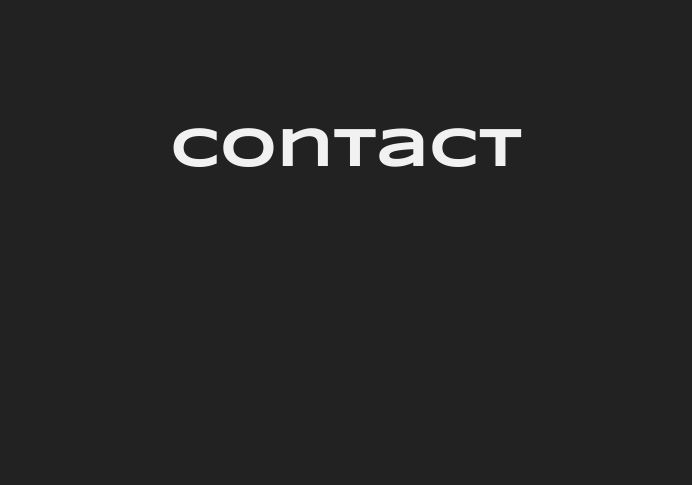
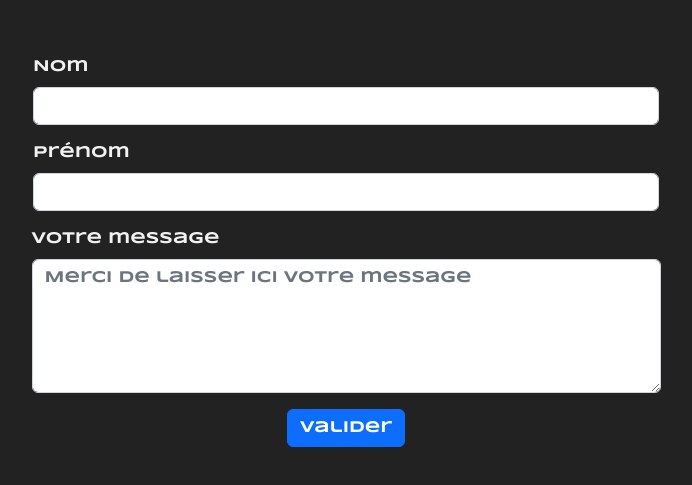
Before and after one commit to xkedass/Portfolio, a React (Create React App) app: page / in a window 1280 px wide. Shown: the part 3439-3924 px from the top of the page, without its empty margins (294-986 px from the left). Built offline with nearby package versions, Linux system fonts and the light colour scheme.

Commit message:
form et debug

```diff
--- a/package.json
+++ b/package.json
@@ -3,16 +3,20 @@
   "version": "0.1.0",
   "private": true,
   "dependencies": {
+    "@hookform/resolvers": "^2.9.9",
     "@testing-library/jest-dom": "^5.16.5",
     "@testing-library/react": "^13.4.0",
     "@testing-library/user-event": "^13.5.0",
     "react": "^18.2.0",
     "react-dom": "^18.2.0",
+    "react-hook-form": "^7.38.0",
     "react-router": "^6.4.2",
     "react-router-dom": "^6.4.2",
     "react-scripts": "5.0.1",
+    "resolver": "^0.1.12",
     "sass": "^1.55.0",
-    "web-vitals": "^2.1.4"
+    "web-vitals": "^2.1.4",
+    "yup": "^0.32.11"
   },
   "scripts": {
     "start": "react-scripts start",
--- a/src/pages/Contact.jsx
+++ b/src/pages/Contact.jsx
@@ -1,13 +1,85 @@
 import React from "react";
+import { useForm } from "react-hook-form";
+import { yupResolver } from "@hookform/resolvers/yup";
+import * as yup from "yup";
 
 export default function Contact() {
+  const schema = yup.object({
+    name: yup.string().max(50).required("merci de rentrer votre nom"),
+    firstName: yup.string().max(50).required("merci de rentrer votre prénom"),
+    mess: yup.string().max(50).required("merci de rentrer votre message")
+  });
+
+  const {
+    register,
+    formState: { errors },
+    handleSubmit,
+  } = useForm({
+    resolver: yupResolver(schema),
+  });
+
+  const onSubmit = () => {
+    alert("votre message a bien été envoyé");
+  };
+
   return (
-    <div>
-      <div className="contact container-fluid" id="contact">
-        <div className="contact-content">
-          <h1>contact</h1>
+    <form
+      className="contact container contact-content"
+      onSubmit={handleSubmit(onSubmit)}
+      id="contact"
+    >
+      <div className="row g-3 d-flex justify-content-center">
+        <div className="col-md-12">
+          <label htmlFor="inputName" className="form-label">
+            Nom
+          </label>
+          <input
+            type="text"
+            className="form-control"
+            id="inputName"
+            name="name"
+            {...register("name")}
+          />
+          {errors.name && <p className="c-yup">{errors.name.message}</p>}
+        </div>
+        <div className="col-md-12 mb-3">
+          <label htmlFor="inputFirstName" className="form-label">
+            Prénom
+          </label>
+          <input
+            type="text"
+            className="form-control"
+            id="inputFirstName"
+            name="firstname"
+            {...register("firstName")}
+          />
+          {errors.firstName && (
+            <p className="c-yup">{errors.firstName.message}</p>
+          )}
         </div>
       </div>
-    </div>
+      <div className="row g-3 d-flex justify-content-center">
+        <div className="col-md-12 mb-3">
+          <label htmlFor="inputMessage" className="form-label">
+            Votre message
+          </label>
+          <textarea
+            cols="45"
+            rows="5"
+            className="form-control"
+            id="inputMessage"
+            placeholder="Merci de laisser ici votre message"
+            name="mess"
+            {...register("mess")}
+          />
+          {errors.mess && <p className="c-yup">{errors.mess.message}</p>}
+        </div>
+      </div>
+      <div className="col-12 d-flex justify-content-center">
+        <button type="submit" className="btn btn-primary">
+          Valider
+        </button>
+      </div>
+    </form>
   );
 }
--- a/src/pages/ProjectPage.jsx
+++ b/src/pages/ProjectPage.jsx
@@ -8,7 +8,7 @@ const ProjectPage = () => {
   return (
     <div className="project-details">
       {portfolioData.map((project) => (
-        <div className="project-preview">
+        <div className="project-preview" key={project.name}>
           { project.id == id ? <TemplateProject key={project.id} project={project}/> : '' }
         </div>
       ))}
--- a/src/styles/pages/_contact.scss
+++ b/src/styles/pages/_contact.scss
@@ -0,0 +1,9 @@
+.c-yup {
+    color: red;
+    text-align: center;
+}
+
+.c-yup:before{
+    display: inline;
+    content: "❌" ;
+}
```
Also changed, not shown: 1 other file (tests, documents, lock files or other folders).
